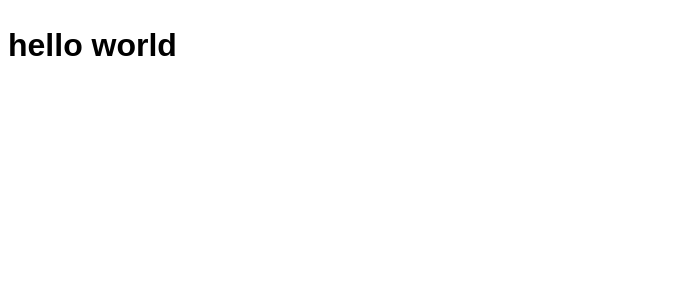
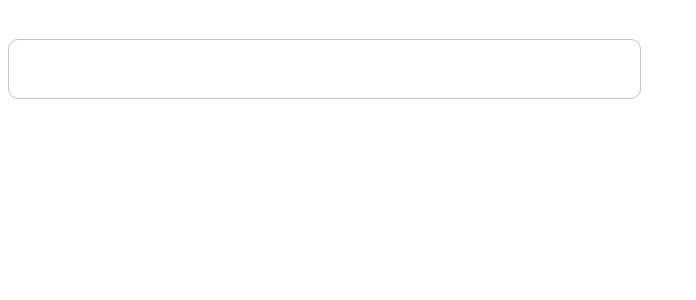
Before and after one commit to Career-Mate/Web, a React (Vite) app: page / in a window 1280 px wide. Shown: the top 300 px of the page, without its empty margins (0-696 px from the left). Built offline with nearby package versions, Linux system fonts and the light colour scheme; a web font is replaced by a local one.

Commit message:
feat: 공통 ProfileInput 컴포넌트 개발

```diff
--- a/src/App.jsx
+++ b/src/App.jsx
@@ -1,4 +1,11 @@
+import Input from './components/Input/ProfileInput';
+
 function App() {
-    return <h1>hello world</h1>;
+    return (
+        <>
+            {/* <h1>hello world</h1>; */}
+            <Input />
+        </>
+    );
 }
 export default App;
--- /dev/null
+++ b/src/components/Input/ProfileInput.jsx
@@ -0,0 +1,58 @@
+import styled from 'styled-components';
+
+const InputContainer = styled.div`
+    width: 633px;
+    height: 91px;
+    display: flex;
+    flex-direction: column;
+    align-items: flex-start;
+    gap: 10px;
+`;
+
+const Label = styled.label`
+    width: 633px;
+    height: 21px;
+    font-weight: 500;
+    font-size: 18px;
+    line-height: 21px;
+    color: #000000;
+`;
+
+const StyledInputWrapper = styled.div`
+    width: 633px;
+    height: 60px;
+    display: flex;
+    flex-direction: row;
+    align-items: center;
+    background: #ffffff;
+    border: 1px solid #c4c4c4;
+    border-radius: 10px;
+    box-sizing: border-box;
+    padding: 20px 29px;
+    gap: 10px;
+`;
+
+const StyledInput = styled.input`
+    width: 100%;
+    border: none;
+    outline: none;
+    font-weight: 400;
+    font-size: 16px;
+    line-height: 19px;
+    &::placeholder {
+        color: #c4c4c4;
+    }
+`;
+
+const ProfileInput = ({ label, placeholder, value, onChange, type = 'text' }) => {
+    return (
+        <InputContainer>
+            <Label>{label}</Label>
+            <StyledInputWrapper>
+                <StyledInput type={type} placeholder={placeholder} value={value} onChange={onChange} />
+            </StyledInputWrapper>
+        </InputContainer>
+    );
+};
+
+export default ProfileInput;
```
